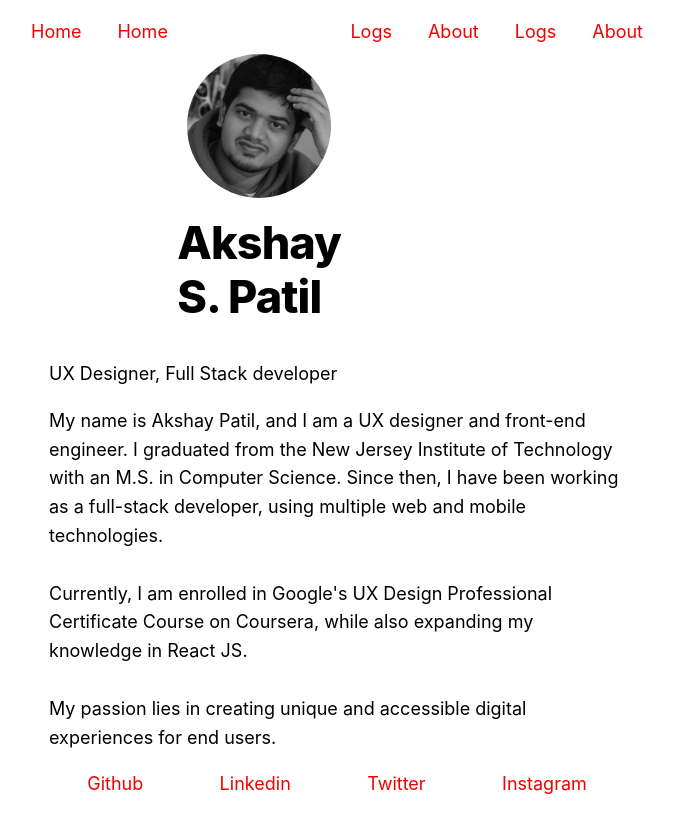
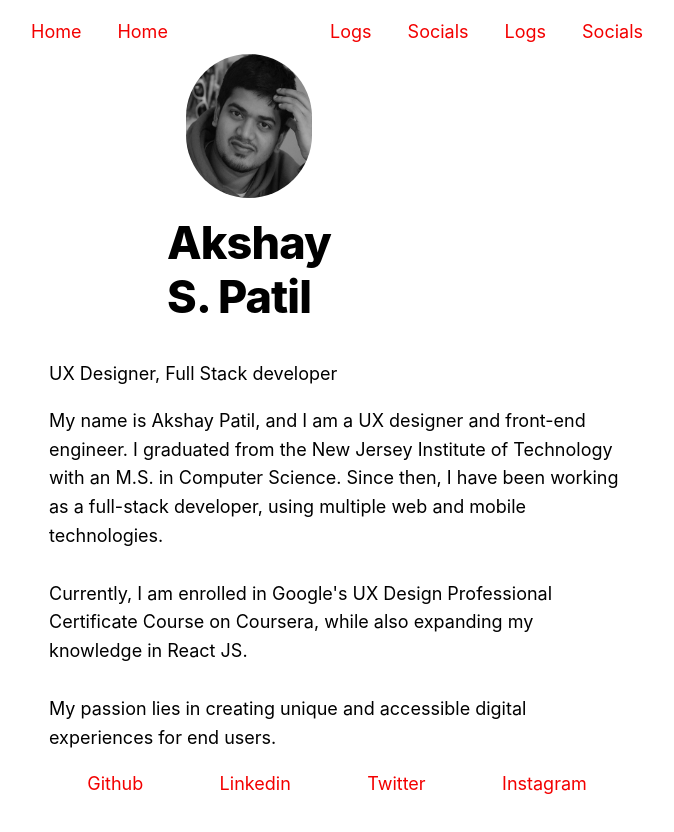
Before and after one commit to akshaypatil26/nextjs-blog, a Next.js app: page /newhome in a window 1280 px wide. Shown: the top 832 px of the page, without its empty margins (303-977 px from the left). Built offline with nearby package versions, Linux system fonts and the light colour scheme.

Commit message:
checkin commit. changed about page to socials.

```diff
--- a/components/navbar.js
+++ b/components/navbar.js
@@ -15,7 +15,7 @@
               <a href="/logs">Logs</a>
             </li>
             <li>
-              <a href="/about">About</a>
+              <a href="/socials">Socials</a>
             </li>
             {/* <button className={styles.hidden}>
               <p>Hamburger menu</p>
--- a/pages/about.js
+++ b/pages/socials.js
@@ -4,7 +4,7 @@
 import Layout, { siteTitle } from "../components/layout";
 import utilStyles from "../styles/utils.module.css";
 
-export default function About() {
+export default function Socials() {
   return (
     <Layout>
       <Head>
```
